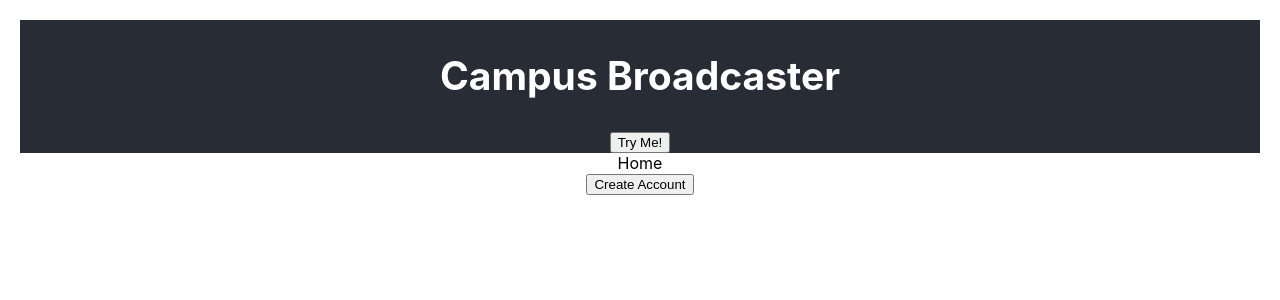
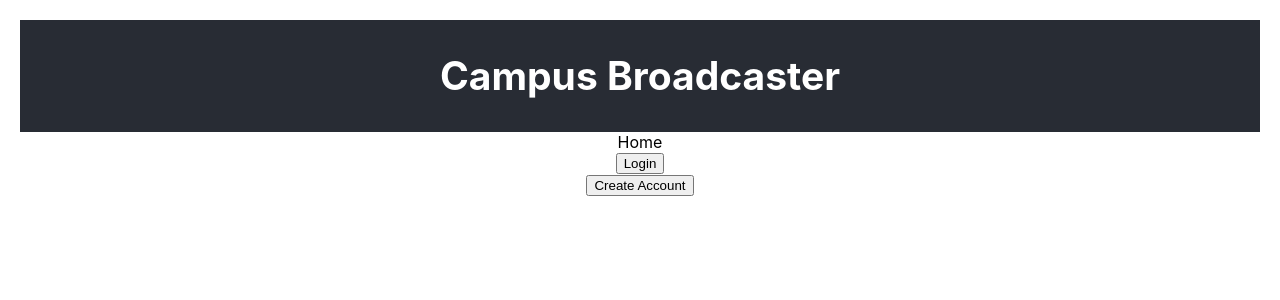
Before and after one commit to Conrad-E-Code/Campus-Broadcaster, a React (Create React App) app in the folder front_end/tokenauth_poc/: page / in a window 1280 px wide. Shown: the top 300 px of the page. Built offline with nearby package versions, Linux system fonts and the light colour scheme.

Commit message:
changed routing, converted post to get to make more sense, fetch all posts by current user to dashboard.

```diff
--- a/front_end/tokenauth_poc/src/App.js
+++ b/front_end/tokenauth_poc/src/App.js
@@ -1,5 +1,5 @@
 import './App.css';
-import { Routes, Route, Link } from "react-router-dom"
+import { Routes, Route, Link,} from "react-router-dom"
 import LoginForm from './components/LoginForm/LoginForm';
 import Dashboard from './components/Dashboard/Dashboard';
 import Preferences from './components/Preferences/Preferences';
@@ -21,6 +21,8 @@ import BroadcastNews from './components/BroadcastNews/BroadcastNews'
 function App() {
   const {token, setToken} = useToken()
   const [formUser, setFormUser] = useState("")
+  // const params = useParams()
+  // console.log(params)
 
   // useEffect(() => {
   //   setFormUser(JSON.parse(window.localStorage.getItem('formUser')))
@@ -39,19 +41,19 @@ function App() {
     <div className="App">
       <header className="App-header">
         <h2>Campus Broadcaster</h2>
-        <button onClick={() => console.log(token)} >Try Me!</button>
+        {/* <button onClick={() => console.log(token)} >Try Me!</button> */}
       {/* {token? null :<LoginForm setToken={setToken} />} */}
       </header>
       <Routes>
-        <Route element={token? <Dashboard/> :
-        <LoginForm setFormUser={setFormUser} formUser={formUser} setToken={setToken} />} path="/dashboard"></Route>
+        <Route element={token? <Dashboard token={token}/> :
+        <LoginForm token={token}setFormUser={setFormUser} formUser={formUser} setToken={setToken} />} path="/dashboard"></Route>
         <Route element={token? <Preferences/> :
-        <LoginForm setFormUser={setFormUser} formUser={formUser} setToken={setToken} />} path="/preferences"></Route>
+        <LoginForm token={token}setFormUser={setFormUser} formUser={formUser} setToken={setToken} />} path="/preferences"></Route>
         <Route element={token? <BroadcastNews token={token}/> :
-        <LoginForm setFormUser={setFormUser} formUser={formUser} setToken={setToken} />} path="/broadcasts/new"></Route>
+        <LoginForm token={token} setFormUser={setFormUser} formUser={formUser} setToken={setToken} />} path="/broadcasts/new"></Route>
         <Route element={<NewUser/>} path="/users/new"></Route>
 
-        <Route element={<HomePage/>} path="/"></Route>
+        <Route element={token?<Dashboard token={token} />:<HomePage/>} path="/"></Route>
 
       </Routes>
 
--- a/front_end/tokenauth_poc/src/components/Dashboard/Dashboard.js
+++ b/front_end/tokenauth_poc/src/components/Dashboard/Dashboard.js
@@ -1,11 +1,29 @@
-import React from 'react'
+import React, { useEffect } from 'react'
 import {Link} from "react-router-dom"
 import Channel from '../Channel/Channel'
 
-function Dashboard(props) {
+function Dashboard({token}) {
+    const tokenObj = {
+        "token" : `${token}`
+    }
+    const configObj = {
+        method:"POST",
+        headers:{"content-type": "application/json"},
+        body: JSON.stringify(tokenObj)
+    }
+    // useEffect(()=> {
+    //     fetch("http://localhost:9292/test", configObj)
+    //     .then(r => r.json())
+    //     .then( data => console.log(data))
+    // },[])
+    // POST WORKING ^^
 
+    useEffect(() => {
+        fetch(`http://localhost:9292/test/${token}`)
+        .then(r => r.json())
+        .then( data => console.log(data))
 
-
+    },[])
 
     return (
         <div className="dashboard">
--- a/front_end/tokenauth_poc/src/components/HomePage/HomePage.js
+++ b/front_end/tokenauth_poc/src/components/HomePage/HomePage.js
@@ -10,11 +10,17 @@ function HomePage(props) {
 
 
     return (
-        <div className="home-page">Home <br></br>
+    <div className="home-page">Home
+        <br></br>
+        <Link to="/dashboard">
+        <button>Login</button>
+        </Link>
+        <br></br>
         <Link to="/users/new">
-            <button>Create Account</button>
+        <button>Create Account</button>
         </Link>
-        </div>
+        <br></br>
+    </div>
     )
 }
 
--- a/front_end/tokenauth_poc/src/components/LoginForm/LoginForm.js
+++ b/front_end/tokenauth_poc/src/components/LoginForm/LoginForm.js
@@ -2,18 +2,21 @@ import React from "react"
 import './LoginForm.css'
 import {useState} from "react"
 import PropTypes from 'prop-types'
+//import {useNavigate} from "react-router-dom"
+//import Dashboard from "../Dashboard/Dashboard"
 //import useToken from "../../useToken"
 
-async function loginUser(creds) {
+async function loginUser(creds, token) {
     return fetch("http://localhost:9292/login",{
         method:"POST",
         headers:{"content-type": "application/json"},
         body: JSON.stringify(creds)
     })
     .then( r => r.json())
+    .then()
 }
 
-function LoginForm({setToken, setFormUser, formUser}) {
+function LoginForm({token, setToken, setFormUser, formUser}) {
     //const [formUser, setFormUser] = useState("")
 const [formPass, SetFormPass] = useState("")
 const [showBadLogin, setShowBadLogin] = useState(false)
```
Also changed, not shown: 2 other files (tests, documents, lock files or other folders).
